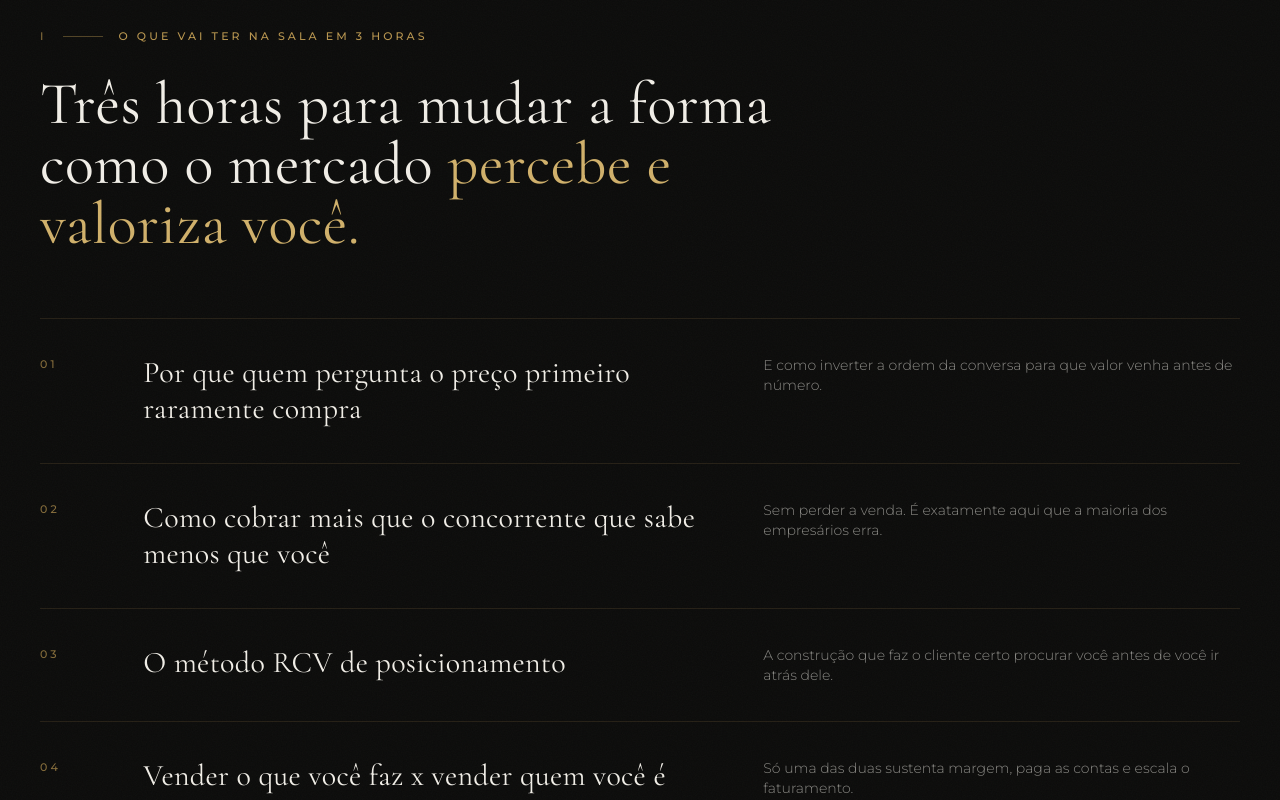
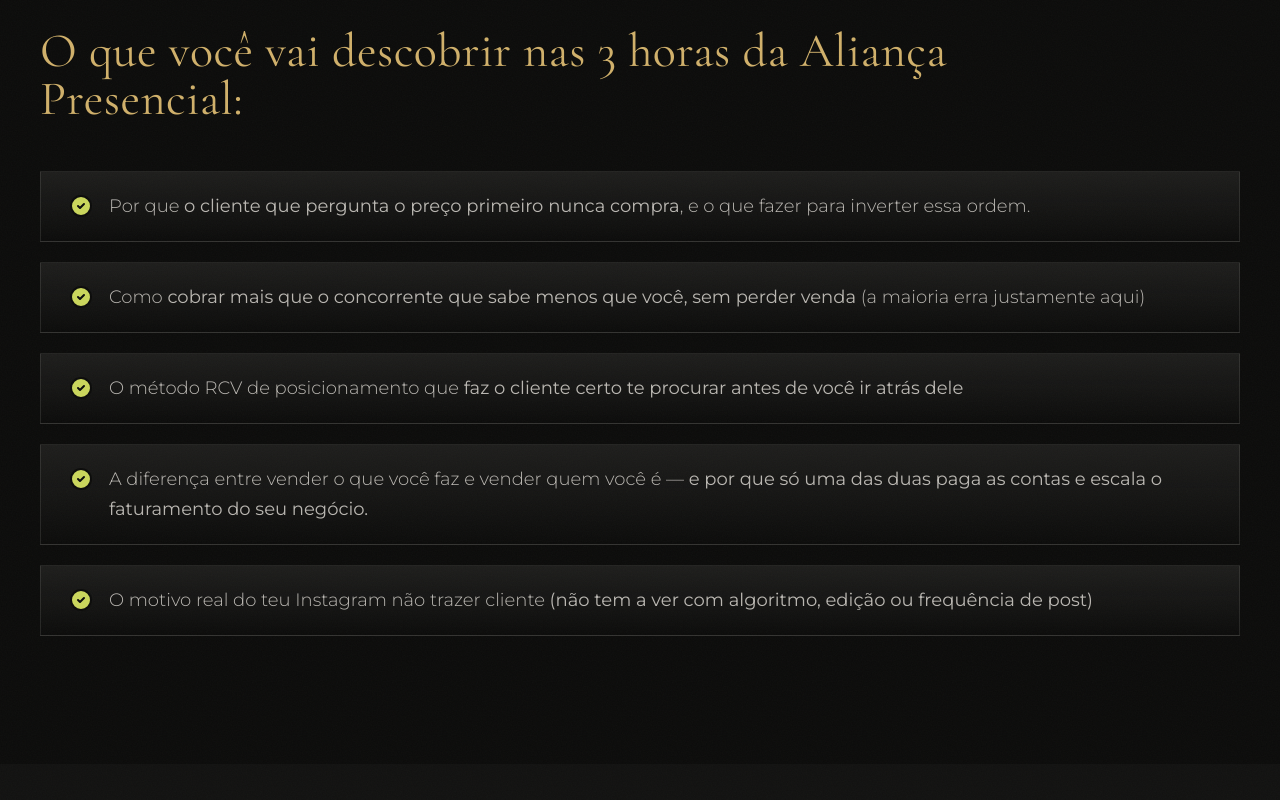
Before and after one commit to Hygorlc/alianca-empreendedora-8813, a React (Vite) app in the folder packages/web/: page / in a window 1280 px wide. Shown: the part 1420-2220 px from the top of the page. Built offline with nearby package versions, Linux system fonts and the light colour scheme.

Commit message:
Match discovery section reference copy

```diff
--- a/packages/web/src/web/components/sections/discover.tsx
+++ b/packages/web/src/web/components/sections/discover.tsx
@@ -1,52 +1,70 @@
-import { Eyebrow, Section, SectionTitle } from "../section";
+import type { ReactNode } from "react";
+import { CheckCircle2 } from "lucide-react";
+import { Section } from "../section";
 import { Reveal } from "../reveal";
 
-const items = [
+const items: { content: ReactNode }[] = [
   {
-    n: "01",
-    title: "Por que quem pergunta o preço primeiro raramente compra",
-    body: "E como inverter a ordem da conversa para que valor venha antes de número.",
+    content: (
+      <>
+        Por que <strong>o cliente que pergunta o preço primeiro nunca compra</strong>, e o que fazer
+        para inverter essa ordem.
+      </>
+    ),
   },
   {
-    n: "02",
-    title: "Como cobrar mais que o concorrente que sabe menos que você",
-    body: "Sem perder a venda. É exatamente aqui que a maioria dos empresários erra.",
+    content: (
+      <>
+        Como <strong>cobrar mais que o concorrente que sabe menos que você, sem perder venda</strong>{" "}
+        (a maioria erra justamente aqui)
+      </>
+    ),
   },
   {
-    n: "03",
-    title: "O método RCV de posicionamento",
-    body: "A construção que faz o cliente certo procurar você antes de você ir atrás dele.",
+    content: (
+      <>
+        O método RCV de posicionamento que{" "}
+        <strong>faz o cliente certo te procurar antes de você ir atrás dele</strong>
+      </>
+    ),
   },
   {
-    n: "04",
-    title: "Vender o que você faz x vender quem você é",
-    body: "Só uma das duas sustenta margem, paga as contas e escala o faturamento.",
+    content: (
+      <>
+        A diferença entre vender o que você faz e vender quem você é —{" "}
+        <strong>
+          e por que só uma das duas paga as contas e escala o faturamento do seu negócio.
+        </strong>
+      </>
+    ),
   },
   {
-    n: "05",
-    title: "O motivo real do seu Instagram não trazer cliente",
-    body: "Não tem relação com algoritmo, edição ou frequência de publicação.",
+    content: (
+      <>
+        O motivo real do teu Instagram não trazer cliente{" "}
+        <strong>(não tem a ver com algoritmo, edição ou frequência de post)</strong>
+      </>
+    ),
   },
 ];
 
 export function Discover() {
   return (
     <Section id="encontro">
-      <Eyebrow index="I">O que vai ter na sala em 3 horas</Eyebrow>
-      <SectionTitle>
-        Três horas para mudar a forma como o mercado{" "}
-        <span className="text-gold-light">percebe e valoriza você.</span>
-      </SectionTitle>
+      <Reveal>
+        <h2 className="display max-w-5xl text-4xl text-gold-light md:text-5xl">
+          O que você vai descobrir nas 3 horas da Aliança Presencial:
+        </h2>
+      </Reveal>
 
-      <div className="mt-16 border-t border-gold/15">
-        {items.map((item, i) => (
-          <Reveal key={item.n} delay={i * 70}>
-            <div className="group grid gap-4 border-b border-gold/15 py-9 transition-colors hover:bg-gold/[0.03] md:grid-cols-12 md:gap-10">
-              <span className="label-xs text-gold/70 md:col-span-1">{item.n}</span>
-              <h3 className="display text-2xl text-offwhite md:col-span-6 md:text-3xl">
-                {item.title}
-              </h3>
-              <p className="text-sm text-offwhite/55 md:col-span-5">{item.body}</p>
+      <div className="mt-12 space-y-5">
+        {items.map((item, index) => (
+          <Reveal key={index} delay={index * 70}>
+            <div className="flex items-start gap-4 border border-offwhite/10 bg-gradient-to-b from-offwhite/[0.08] to-transparent px-6 py-5 md:px-7">
+              <CheckCircle2 className="mt-0.5 size-6 shrink-0 fill-[#cad65b] text-ink" />
+              <p className="text-base leading-relaxed text-offwhite/75 md:text-lg">
+                {item.content}
+              </p>
             </div>
           </Reveal>
         ))}
```
